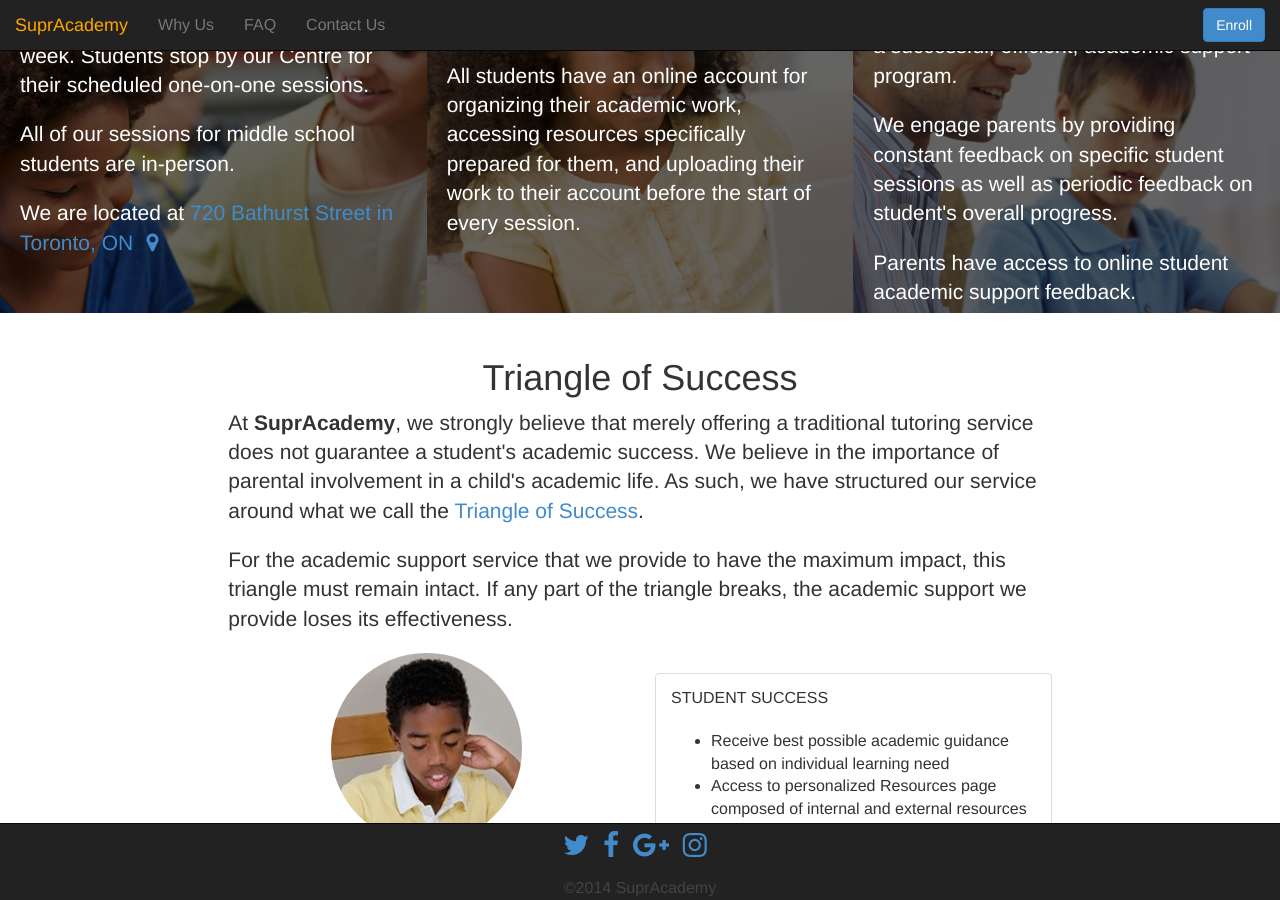
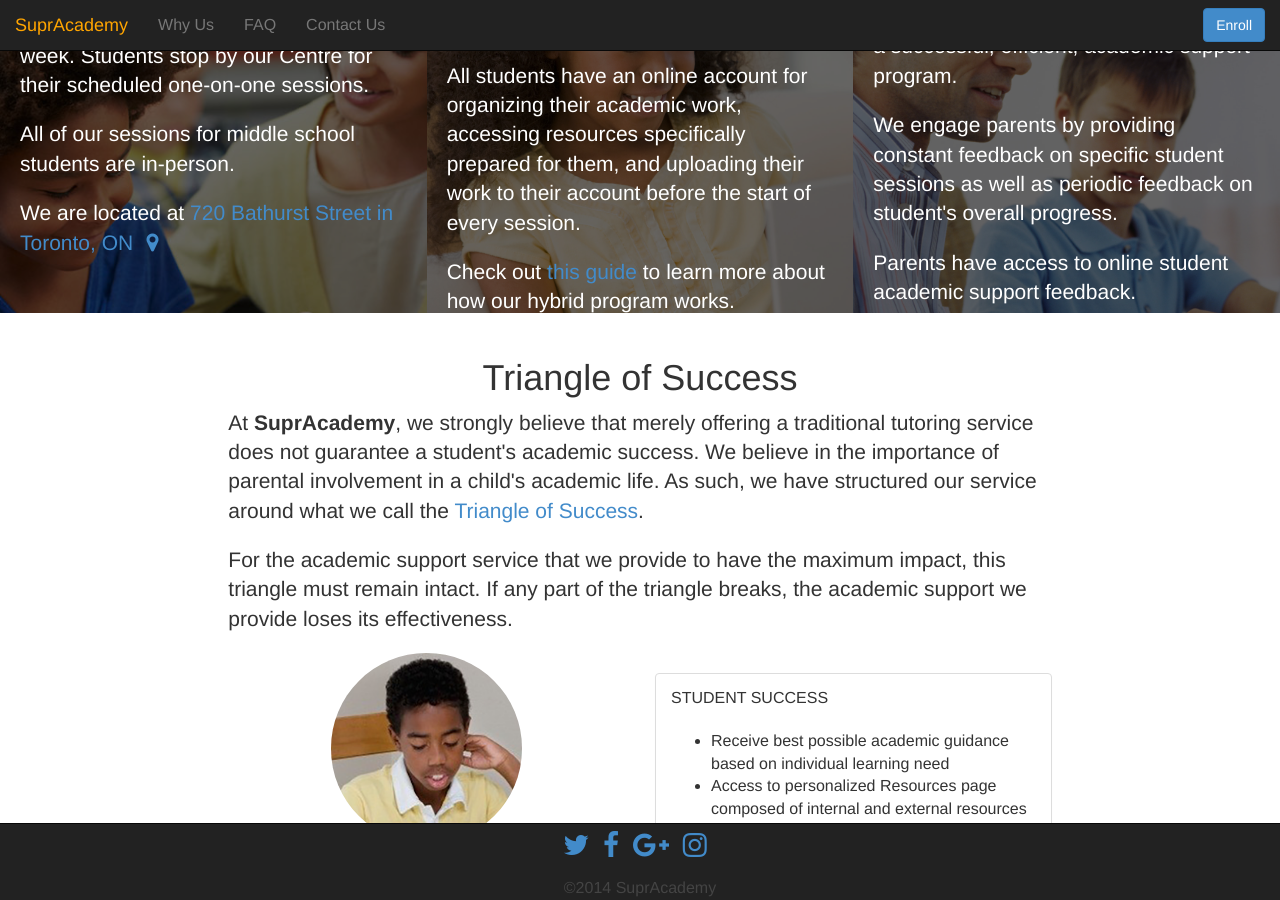
Before and after one commit to ojagostini/supracademy.com, a Jekyll site: the page built from index.html, in a window 1280 px wide and 900 px high, scrolled down 1140 px. Built offline with Jekyll 4.4.1, drawn with Linux system fonts in a browser that asks for light colours; nearby versions of some CDN libraries; part of the change alters nothing that is shown.

Commit message:
edit Online portion

```diff
--- a/_config.yml
+++ b/_config.yml
@@ -4,7 +4,7 @@ highlighter:      pygments
 
 # Site settings
 title: SuprAcademy
-email: your-email@domain.com
+email: info@supracademy.com
 description: ""
 baseurl: ""
 url: "http://supracademy.com"
--- a/index.html
+++ b/index.html
@@ -95,6 +95,7 @@ published: true
             <h2>Online</h2>
             <p class="lead">Students in our hybrid program connect with their Guide online for scheduled sessions.</p>
             <p class="lead">All students have an online account for organizing their academic work, accessing resources specifically prepared for them, and uploading their work to their account before the start of every session.</p>
+            <p class="lead">Check out <a href="http://supracademy.com/hybrid">this guide </a> to learn more about how our hybrid program works.</p>
             </ul>
           </div>
         </div>
```
